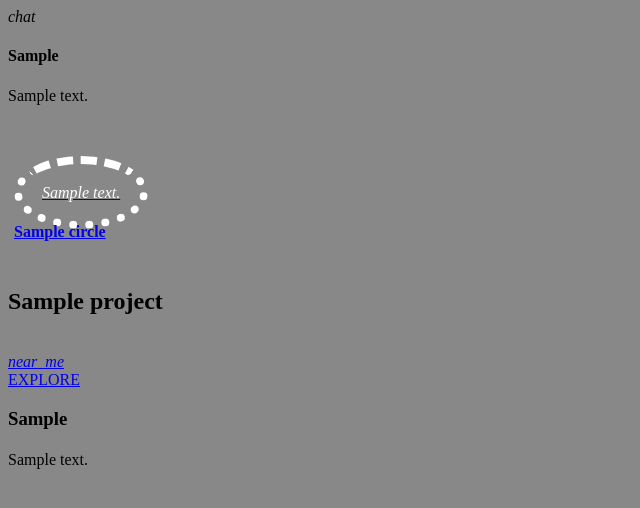
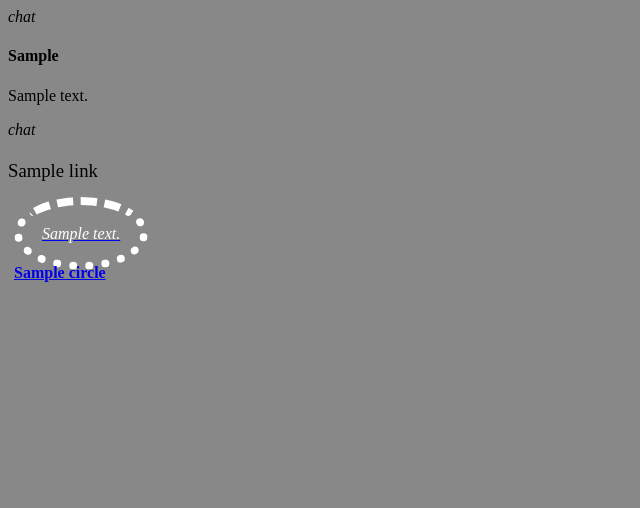
Before and after one commit to quaycei/timsle, a Django app: template circle/templates/circle/Relay/Probe/list.html in a window 1280 px wide. Shown: the top 508 px of the page, without its empty margins (0-640 px from the left). Run offline with Django 3.2, Linux system fonts and the light colour scheme; tables that the repository leaves empty hold one stand-in row (values such as "Sample post"); the template is opened without the code that fills it: values that come from a table or form of the project are taken from there, most other values are stand-ins (such as "Sample title", 1, 10 or a date in 2020); parts of the project's set-up code (start-up, migrations or seed data) failed here and were passed over.

Commit message:
Update list.html

```diff
--- a/circle/templates/circle/Relay/Probe/list.html
+++ b/circle/templates/circle/Relay/Probe/list.html
@@ -18,40 +18,15 @@
 						</div>
 					</div>
 				</div>
-					<div class="question-holder animated fadeInDown">
-						<i class="fa fa-spin  col-white fa-circle-o-notch"></i>&nbsp
-						<h4 class="inline col-white" style="margin-left: 10px; "><h3 class="inline col-white" style="font-weight: 300;">{{circle.directional_question}}</h3></h4>
+
+
 			</div>
-					<br />
-					<div class="row">
-						{% for circle in child_circles %}
-						<a href="{% url 'circle_list' circle_id=circle.id %}">
-							<div class="col-sm-4 animated zoomIn" style="padding: 6px; animation-delay: 0.5{{forloop.counter}}s;">
 
-								<div class="btn-top-navigation" style="color: white;">
-									<div class="clippy1">
-										<div class="inner-clip">
-											{% if circle.icon %}
-											<i class="material-icons md-4em col-white;" style="margin-top: 10px; border-radius: 50%; border: 8px dotted white; border-style: dashed dotted dotted dotted; padding: 20px;">{{circle.icon.text}}</i>
-											{% endif %}
+
+			{% for link in links %}
+			{% portal_slip circle_id=circle.id link_id=link.id %}
+			{% endfor %}
+
 		</div>
 	</div>
 </div>
-								<div class="btn-bottom-navigation">
-									<h4 class="col-black center">{{circle.name}}</h4>
-								</div>
-							</div>
-						</a>
-						{% empty%}
-						There are no circles here at this time.
-						{% endfor %}
-					</div>
-				</div>
-			</div>
-		</div>
-	</div>
-
-
-	{% for project in projects %}
-	{% project_slip project_id=project.id %}
-	{% endfor %}
```
Lines whose indentation alone changed are shown as unchanged.
